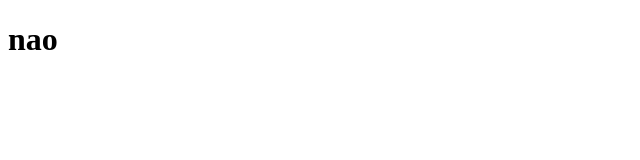
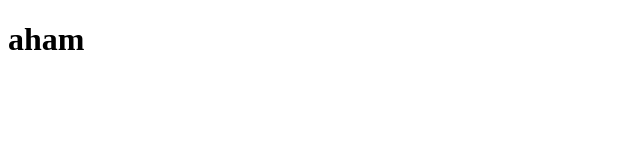
Before and after one commit to patrickkjr/testepatrick, a plain HTML site: page index.html in a window 1280 px wide. Shown: the full height of the page, 0-640 px from the left. Drawn offline with Linux system fonts and the light colour scheme.

Commit message:
Update index.html

```diff
--- a/index.html
+++ b/index.html
@@ -6,7 +6,7 @@
     <title>Document</title>
 </head>
 <body>
-    <h1>nao</h1>
+    <h1>aham</h1>
 
 </body>
 </html>
```
